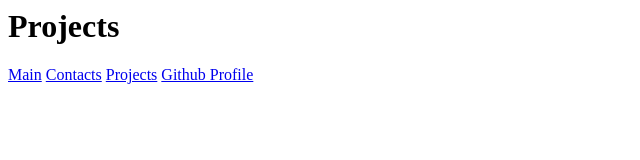
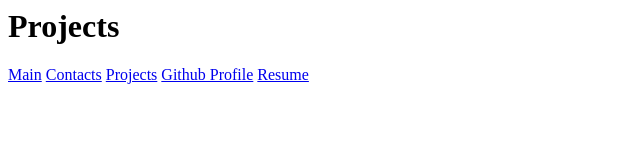
Before and after one commit to chm011/portfolio, a plain HTML site: page projects/index.html in a window 1280 px wide. Shown: the full height of the page, 0-640 px from the left. Drawn offline with Linux system fonts and the light colour scheme.

Commit message:
Update index.html

```diff
--- a/projects/index.html
+++ b/projects/index.html
@@ -5,5 +5,6 @@
     <a href="https://chm011.github.io/portfolio/contacts/index.html">Contacts</a>
     <a href="https://chm011.github.io/portfolio/projects/index.html">Projects</a>
     <a href="https://github.com/chm011" target="_blank">Github Profile</a>
+    <a href="https://chm011.github.io/portfolio/resume/index.html">Resume</a>
 
 </nav>
```
